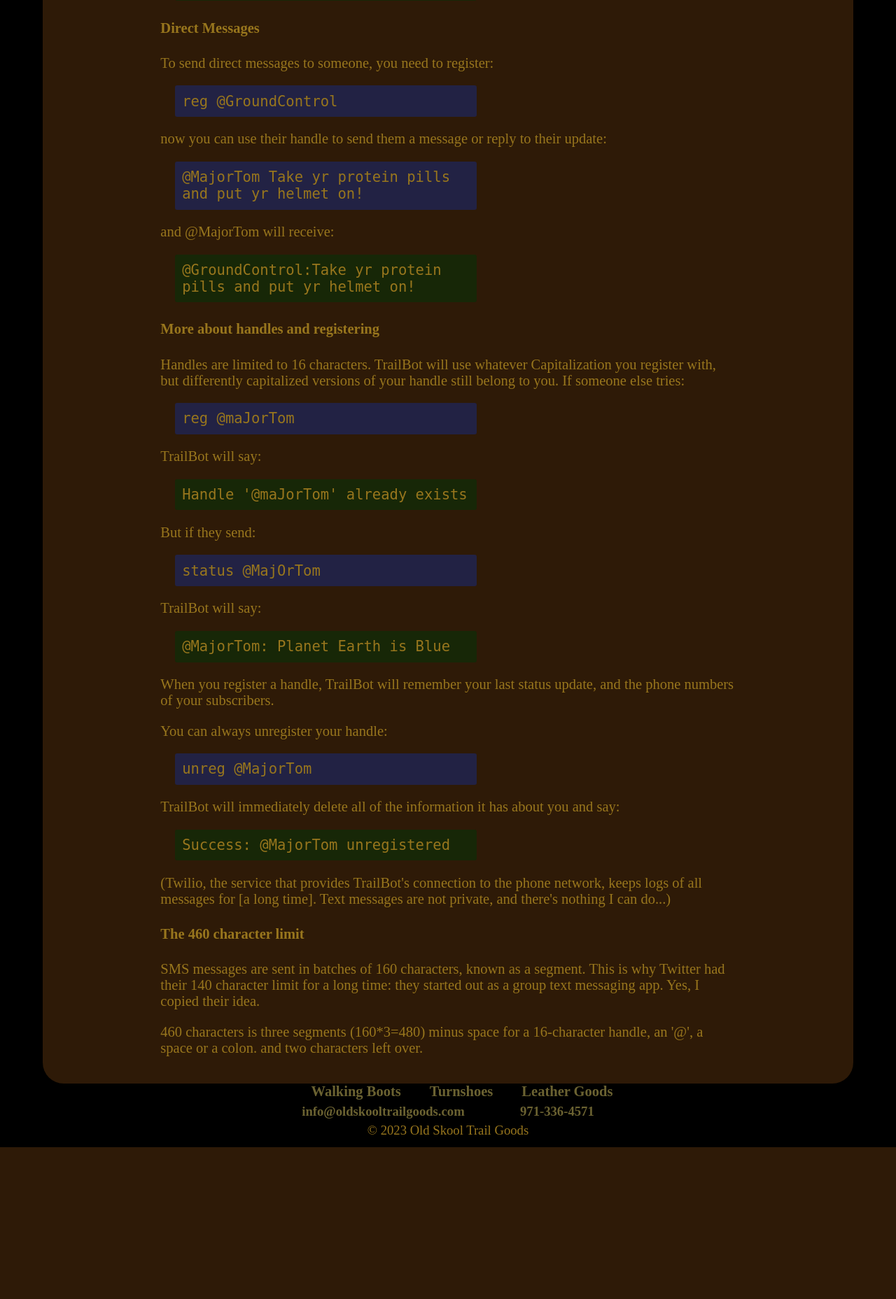
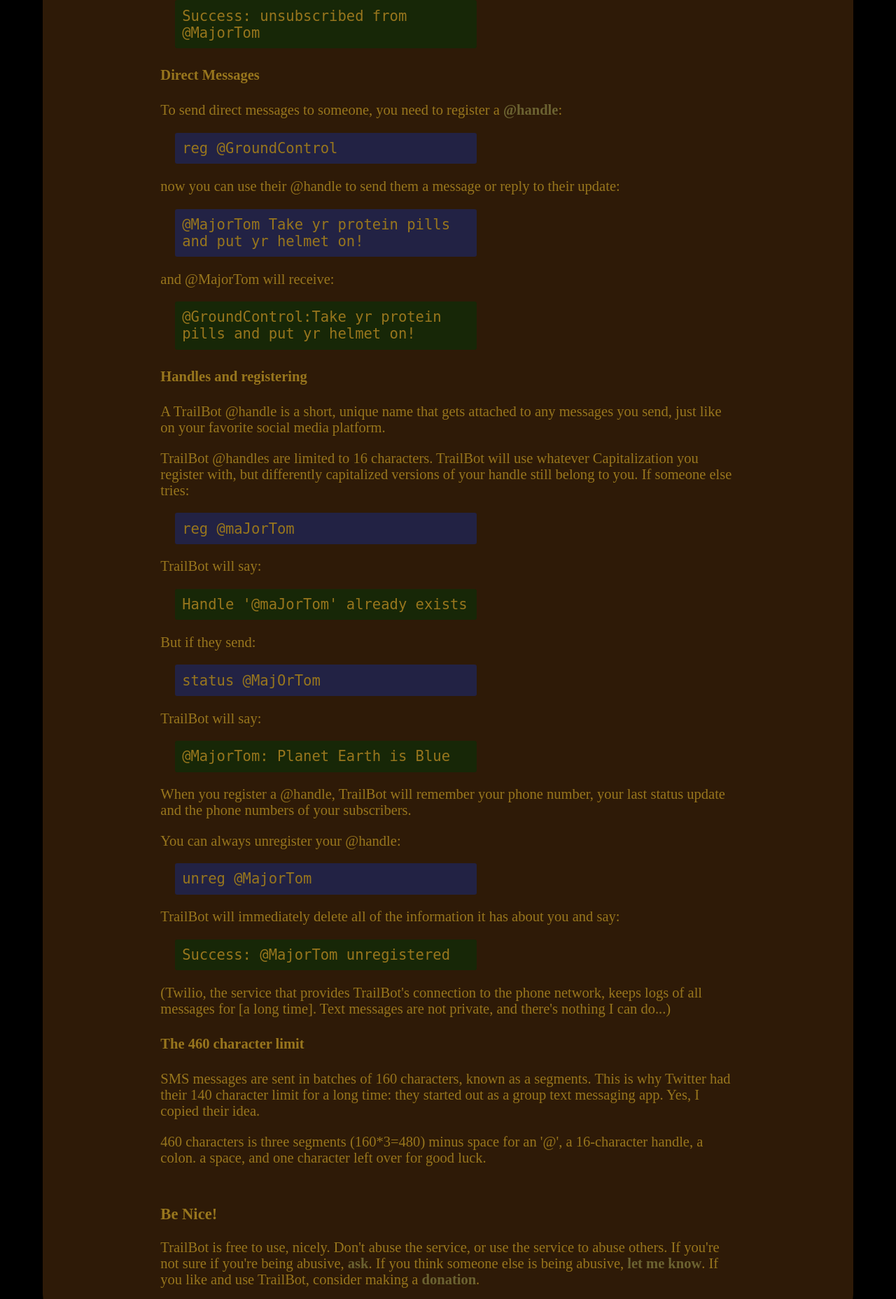
Before and after one commit to mglover/trailbot, a Flask app: page /trailbot in a window 1280 px wide. Shown: the part 4103-5960 px from the top of the page at 70% size. Before the commit the page ends 5743 px from the top, so only its background shows below. Run offline with Flask 3, Linux system fonts and the light colour scheme.

Commit message:
TrailBot/doc nudges

```diff
--- a/templates/trailbot.html
+++ b/templates/trailbot.html
@@ -9,7 +9,7 @@
 
 <p> This is 95% fine.  But on the AT, I was having to ask other hikers
 for the weather forecast every day. I looked for a service that would
-send me forecasts by text, but never found one. So visiting my brother
+send me forecasts by text, but never found one. So, visiting my brother
 for a week off-trail, I wrote the first version of TrailBot, named
 WeatherBot. WeatherBot knew the names and locations of all the shelters
 along the AT, and how to get a 3-day <a href="#wx">weather report</a>
@@ -39,8 +39,8 @@
 <code class="b">
    This is TrailBot. I understand these commands:
    <br>help, wx, status, sub, unsub, reg, unreg.
-   <br>If you know someone's handle, you can send them a message
-    by starting the message with @handle
+   <br>If you know someone's @handle, you can send them a message
+    by starting the message with their @handle
    <br>To view the full documentation,
         visit oldskooltrailgoods.com/trailbot
 </code>
@@ -66,10 +66,12 @@
     <br>
     <br>Wed: Sunny, with a hight near 78. N NWt wind 6-11 mph
     SW 16-21 mph in the morning. Winds could gust as high as 26
-mph.
+    mph.
 </code>
 
-And so on for two more days. TrailBot understands
+And so on for two more days.
+
+<p>TrailBot understands
   City, ST (don't forget the comma!):
   <code>wx Washington, DC,</code>
   latitude/longitude pairs (no comma!):
@@ -95,7 +97,8 @@
 
 <h4>Posting Status Updates</h4>
 
-<p>To post updates on TrailBot, you have to first register a handle:
+<p>To post updates on TrailBot, you have to first register a
+<a href="#handles">@handle</a>:
 
 <code>reg @MajorTom</code>
 
@@ -128,7 +131,8 @@
 
 <h4>Subscribing to Updates</h4>
 
-If you know someone's handle, you can subscribe to their updates:
+If you know someone's <a href="#handlers">@handle</a>, you can
+subscribe to their updates:
 
 <code>sub @MajorTom</code>
 
@@ -136,7 +140,7 @@
 
 <code class="b">
     Success: subscribed to @MajorTom. Unsubscribe at any time by
-    sending 'unsub @MajorTom.'
+    sending 'unsub @MajorTom'
 </code>
 
 Now whenever MajorTom posts an update, you'll get a message like this:
@@ -153,11 +157,12 @@
 
 <h4>Direct Messages</h4>
 
-<p>To send direct messages to someone, you need to register:
+<p>To send direct messages to someone, you need to register a
+<a href="#handles">@handle</a>:
 
 <code>reg @GroundControl</code>
 
-now you can use their handle to send them a message or reply to their
+now you can use their @handle to send them a message or reply to their
 update:
 
 <code>@MajorTom Take yr protein pills and put yr helmet on!</code>
@@ -168,11 +173,13 @@
 @GroundControl:Take yr protein pills and put yr helmet on!</code>
 
 
-<h4>More about handles and registering</h4>
+<h4 id="handles">Handles and registering</h4>
 
-<p>Handles are limited to 16 characters. TrailBot will use whatever
-Capitalization you register with, but differently capitalized versions
-of your handle still belong to you.  If someone else tries:
+<p>A TrailBot @handle is a short, unique name that gets attached to any
+messages you send, just like on your favorite social media platform.
+
+<p>TrailBot @handles are limited to 16 characters. TrailBot will use
+whatever Capitalization you register with, but differently capitalized versions of your handle still belong to you.  If someone else tries:
 
 <code>reg @maJorTom</code>
 
@@ -188,10 +195,10 @@
 
 <code class="b">@MajorTom: Planet Earth is Blue</code>
 
-<p>When you register a handle, TrailBot will remember your last status
-update, and the phone numbers of your subscribers.
+<p>When you register a @handle, TrailBot will remember your phone
+number, your last status update and the phone numbers of your subscribers.
 
-<p>You can always unregister your handle:
+<p>You can always unregister your @handle:
 
 <code>unreg @MajorTom</code>
 
@@ -208,13 +215,24 @@
 <h4 id="460">The 460 character limit</h4>
 
 <p>SMS messages are sent in batches of 160 characters, known as a
-segment. This is why Twitter had their 140 character limit for a long
+segments. This is why Twitter had their 140 character limit for a long
 time: they started out as a group text messaging app. Yes, I copied
 their idea.
 
-<p>460 characters is three segments (160*3=480) minus space for a
-16-character handle, an '@', a space or a colon. and two characters left
-over.
+<p>460 characters is three segments (160*3=480) minus space for an
+'@', a 16-character handle, a colon. a space, and one character left
+over for good luck.
 
+<h3>Be Nice!</h3>
+
+<p> TrailBot is free to use, nicely.  Don't abuse the
+service, or use the service to abuse others.  If you're not sure if
+you're being abusive, <a
+href="mailto:info@oldskooltrailgoods.com">ask</a>.  If you think
+someone else is being abusive, <a
+href="mailto:info@oldskooltrailgoods.com">let me know</a>. If you like
+and use
+TrailBot, consider making a <a
+href="http://buymeacoffee.com/ostg">donation</a>.
 </div>
 {% endblock %}
```
Also changed, not shown: smswx.py (+16 -9 lines).
